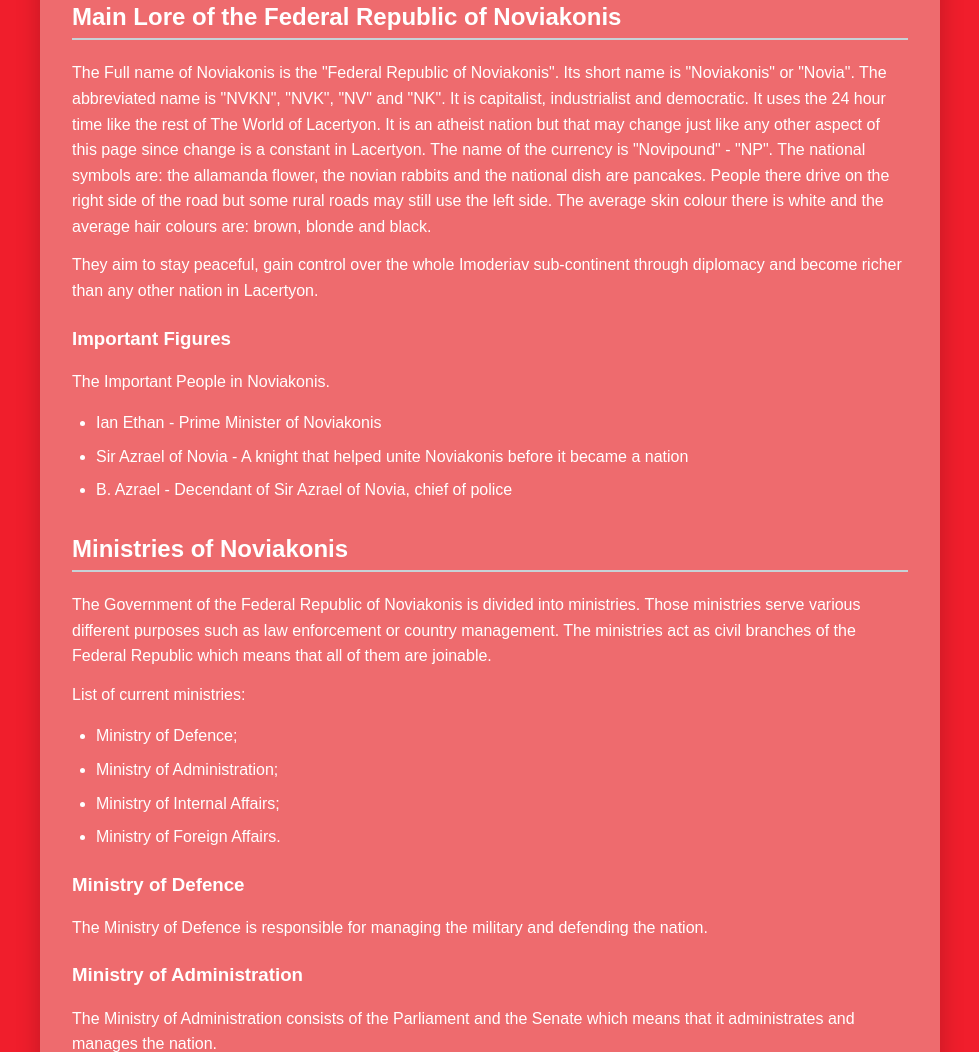
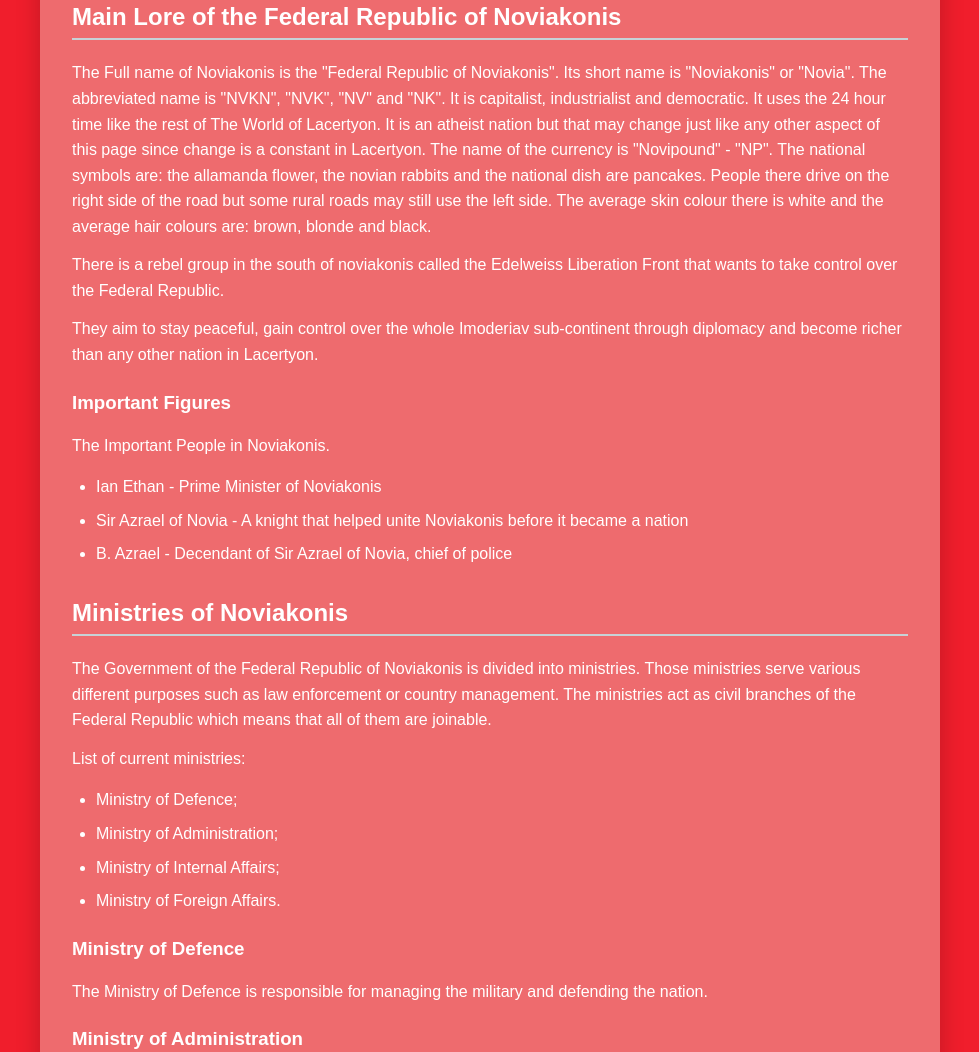
Before and after one commit to TheVoid41/Lacertyon, a plain HTML site: page Noviakonis.html in a window 1280 px wide. Shown: the part 673-1725 px from the top of the page, without its empty margins (150-1129 px from the left). Drawn offline with Linux system fonts and the light colour scheme.

Commit message:
Update Noviakonis.html

```diff
--- a/Noviakonis.html
+++ b/Noviakonis.html
@@ -196,6 +196,7 @@
 				The national symbols are: the allamanda flower, the novian rabbits and the national dish are pancakes.
 				People there drive on the right side of the road but some rural roads may still use the left side.
 				The average skin colour there is white and the average hair colours are: brown, blonde and black.</p>
+			<p>There is a rebel group in the south of noviakonis called the Edelweiss Liberation Front that wants to take control over the Federal Republic.</p>
 			<p>They aim to stay peaceful, gain control over the whole Imoderiav sub-continent through diplomacy and become richer than any other nation in Lacertyon.</p>
 
 		<h3>Important Figures</h3>
```
